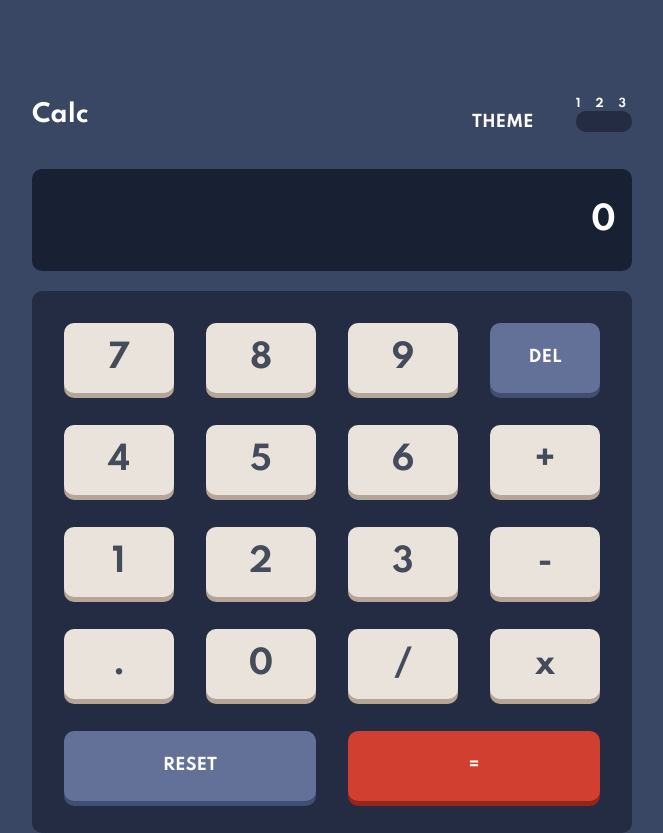
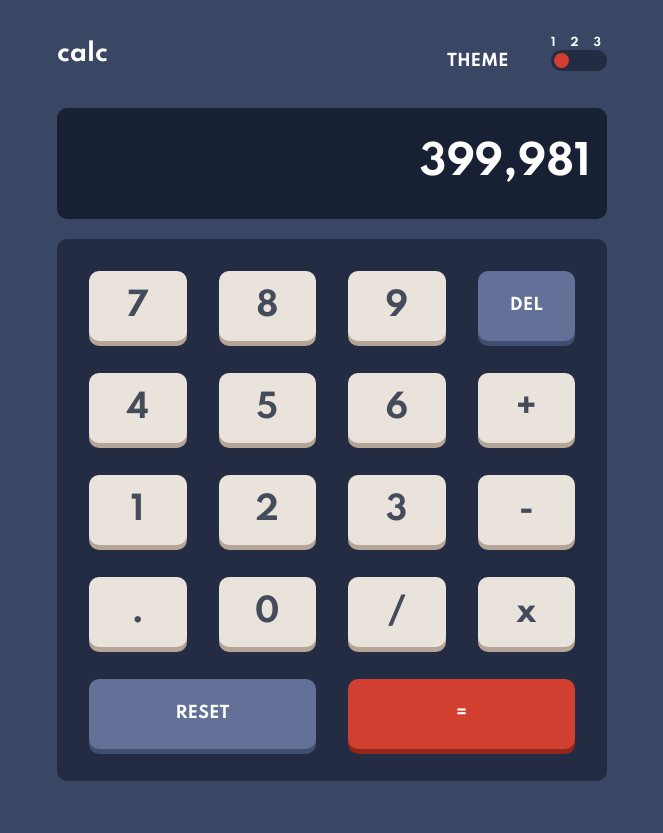
Before and after one commit to scr2em/Frontend-mentor, a plain HTML site: page calculator-app-main/index.html in a window 1280 px wide. Shown: the whole page, without its empty margins (308-971 px from the left). After the commit the page ends 800 px from the top, so only its background shows below. Drawn offline with Linux system fonts and the light colour scheme.

Commit message:
changes to calc

```diff
--- a/calculator-app-main/assets/css/styles.css
+++ b/calculator-app-main/assets/css/styles.css
@@ -13,7 +13,7 @@ html[theme="default"] {
   --text: hsl(221, 14%, 31%);
   --attr-text: white;
   --header-text: white;
-  --num-size: 2rem;
+  --num-size: 2.5rem;
   --border-radius: 10px;
 }
 html[theme="light"] {
@@ -56,7 +56,7 @@ body {
 .container {
   /* max-width: 30%; */
   min-width: 375px;
-  height: 80vh;
+  height: auto;
 }
 .header {
   display: flex;
@@ -155,7 +155,7 @@ body {
     background-color: var(--bg-main);
   }
   .container {
-    min-width: 600px;
+    min-width: 550px;
   }
   .keyboard {
     grid-gap: 2rem;
--- a/calculator-app-main/assets/js/script.js
+++ b/calculator-app-main/assets/js/script.js
@@ -52,7 +52,7 @@ document.querySelectorAll(".theme").forEach(item=>{
   })
 
  if(!e){
-  theme= localStorage.getItem("theme")
+  theme= localStorage.getItem("theme") || "default"
   document.querySelector(`button[theme=${theme}]`).classList.remove("hidden")
  }else{
 
--- a/calculator-app-main/index.html
+++ b/calculator-app-main/index.html
@@ -13,7 +13,7 @@
   <div class="container">
     <div class="header">
       <div class="header__left">
-        <h2>Calc</h2>
+        <h2 >calc</h2>
       </div>
       <div class="header__right">
         <div>THEME</div>
@@ -31,7 +31,7 @@
         </div>
       </div>
     </div>
-    <div class="screen" id="result">0</div>
+    <div class="screen" id="result">399,981</div>
     <div class="keyboard">
       <div class="key" onclick="handleNumberClick(7)">7</div>
       <div class="key" onclick="handleNumberClick(8)">8</div>
```
